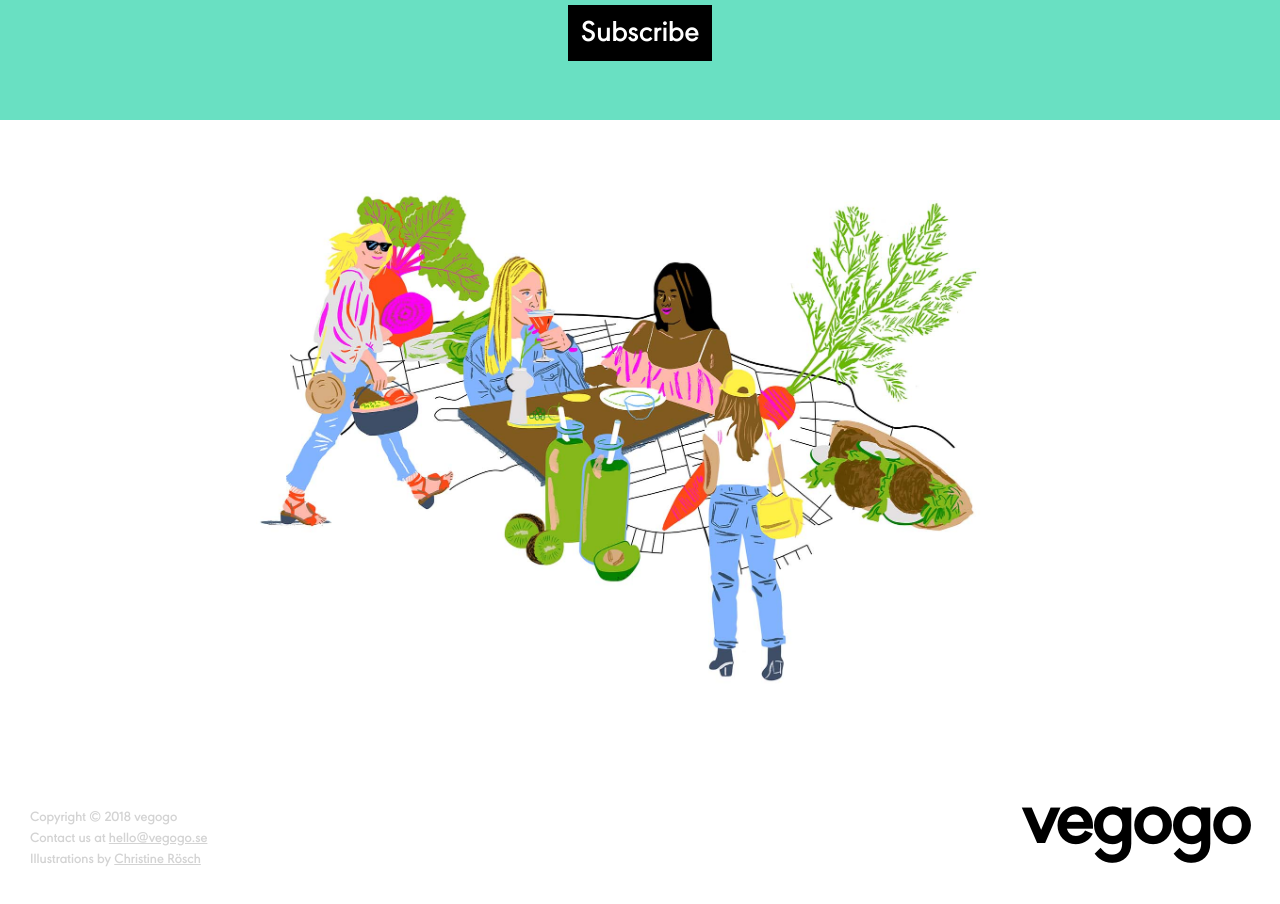
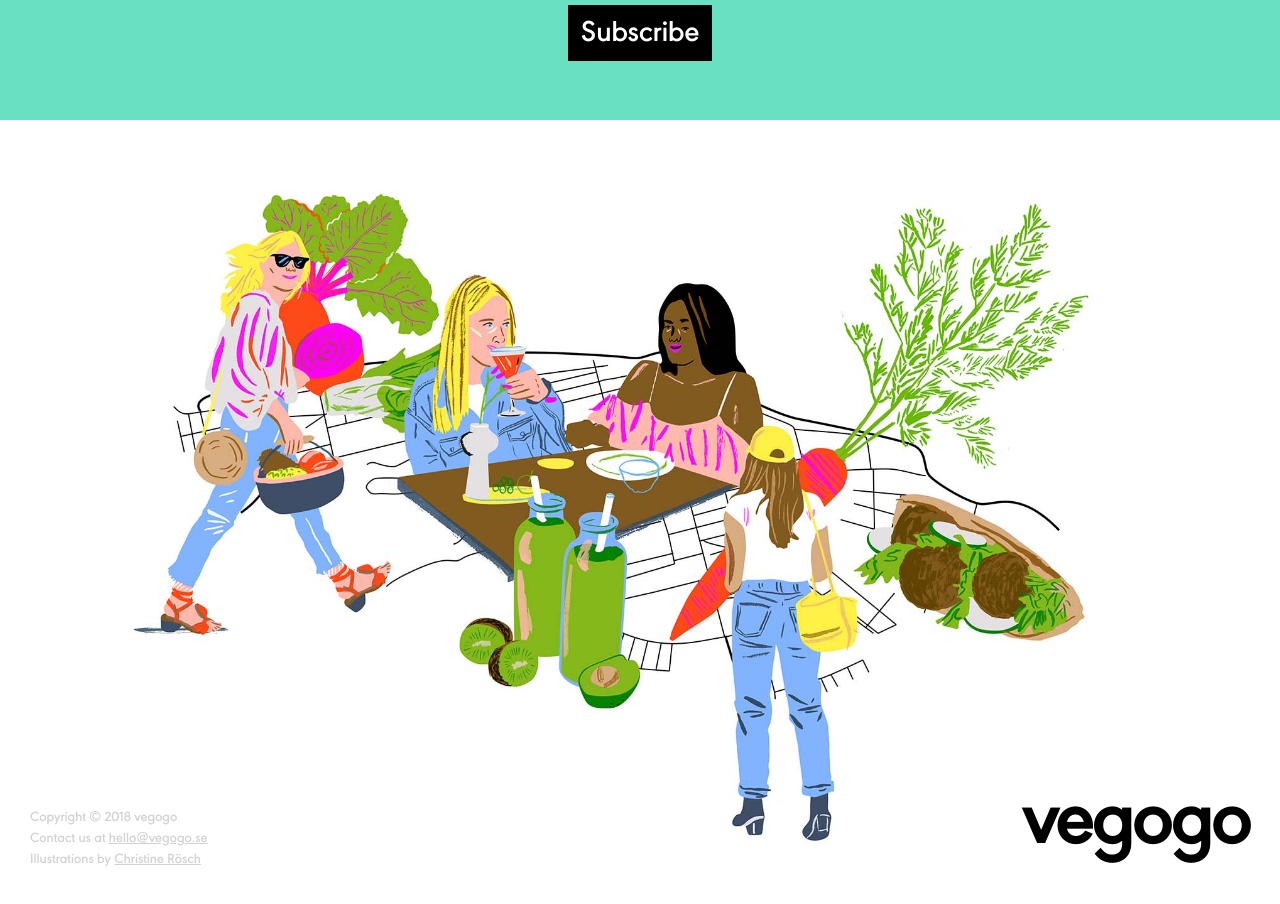
Before and after one commit to annaawgren/vegogosignup, a React (Create React App) app in the folder my-app/: page / in a window 1280 px wide. Shown: the part 1160-2064 px from the top of the page. Built offline with nearby package versions, Linux system fonts and the light colour scheme.

Commit message:
Better footer styles

```diff
--- a/my-app/src/footer.css
+++ b/my-app/src/footer.css
@@ -7,7 +7,6 @@
   align-items: center;
   position: relative;
 }
-
 
 .illis {
   width: 100%;
@@ -22,6 +21,16 @@
   width: 60%;
   position: absolute;
   top: 5%;
+}
+
+.illis {
+  height: auto;
+}
+
+.illis img {
+  position: relative;
+  top: auto;
+  width: 80%;
 }
 
 .copyrights {
@@ -66,16 +75,6 @@
     margin-top: 30px;
   }
 
-  .illis {
-    height: auto;
-  }
-
-  .illis img {
-    position: relative;
-    top: auto;
-    width: 80%;
-  }
-
   .copyrights,
   .vegogo-logo {
     top: auto;
```
